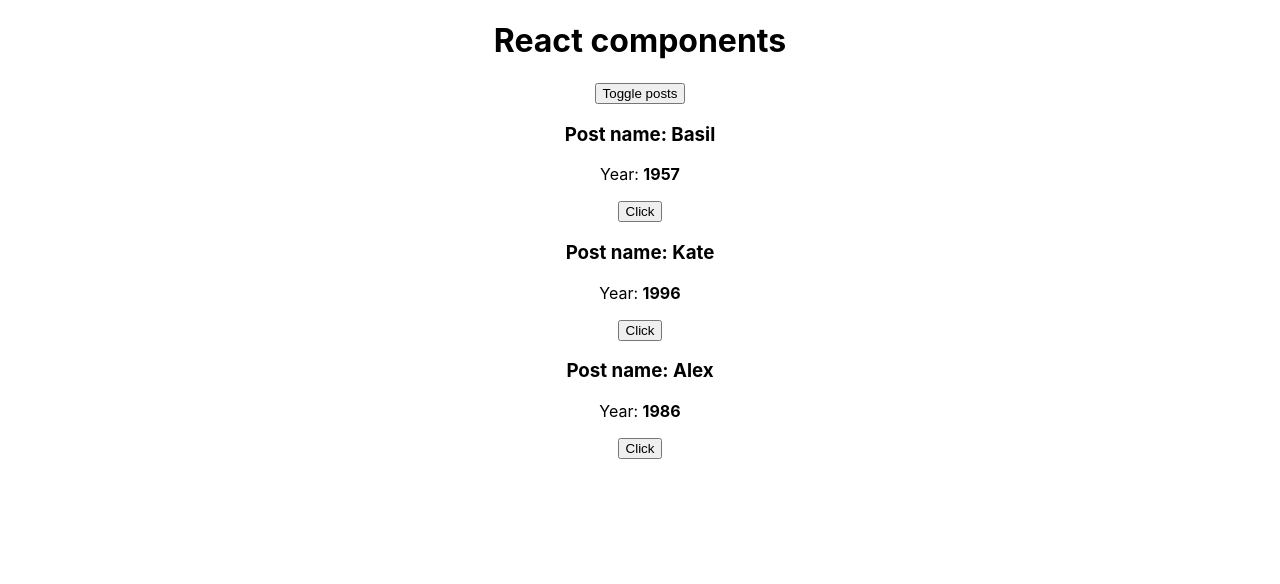
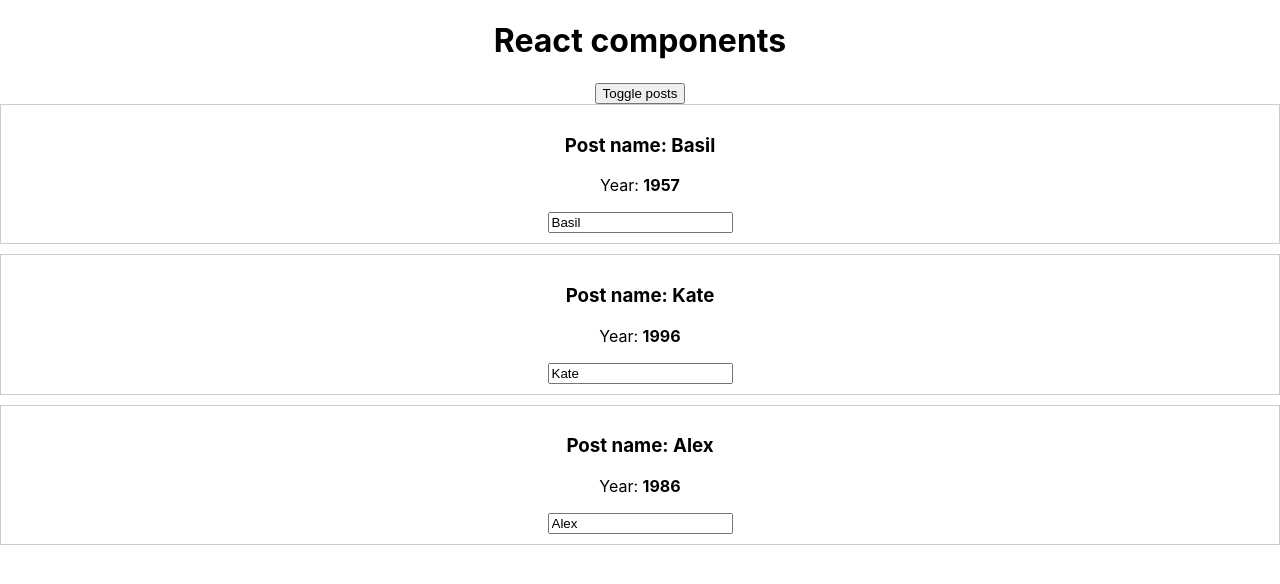
Before and after one commit to VasilyBrin/react-big-bang, a React (Create React App) app: page / in a window 1280 px wide. Both pictures are taken after a click on the button "Toggle posts". Shown: the top 584 px of the page. Built offline with nearby package versions, Linux system fonts and the light colour scheme.

Commit message:
dynamic lists

```diff
--- a/src/App.js
+++ b/src/App.js
@@ -19,8 +19,12 @@
     })
   }
 
-  changeTitleHendler = pageTitle => {
-    this.setState({pageTitle})
+  onChangeName(name, index) {
+    const post = this.state.posts[index]
+    post.name = name
+    const posts = [...this.state.posts]
+    posts[index] = post
+    this.setState({ posts })
   }
 
   render () {
@@ -37,7 +41,7 @@
           key={index}
           name={post.name}
           year={post.year}
-          onChangeTitle={() => this.changeTitleHandler(post.name)}
+          onChangeName={event => this.onChangeName(event.target.value, index)}
         />
         )
       })
@@ -46,12 +50,9 @@
     return (
       <div style={divStyle}>
         <h1>{this.state.pageTitle}</h1>
-
         <button onClick={this.togglePostsHandler}
         >Toggle posts</button>
-
           { posts }
-
         </div>
      );
   }
--- a/src/components/Post/Post.js
+++ b/src/components/Post/Post.js
@@ -2,10 +2,16 @@
 
 
 const Post = (props) => (
-    <div>
+    <div style={{
+        border: '1px solid #ccc',
+        marginBottom:'10px',
+        display: 'block',
+        padding: '10px'
+    }}>
         <h3>Post name: {props.name}</h3>
         <p>Year: <strong>{props.year}</strong></p>
-        <button onClick={props.onChangeTitle}>Click</button>
+        <input type="text" onChange={props.onChangeName} value={props.name}/>
+        {/* <button onClick={props.onChangeTitle}>Click</button> */}
     </div>
 )
 
```
